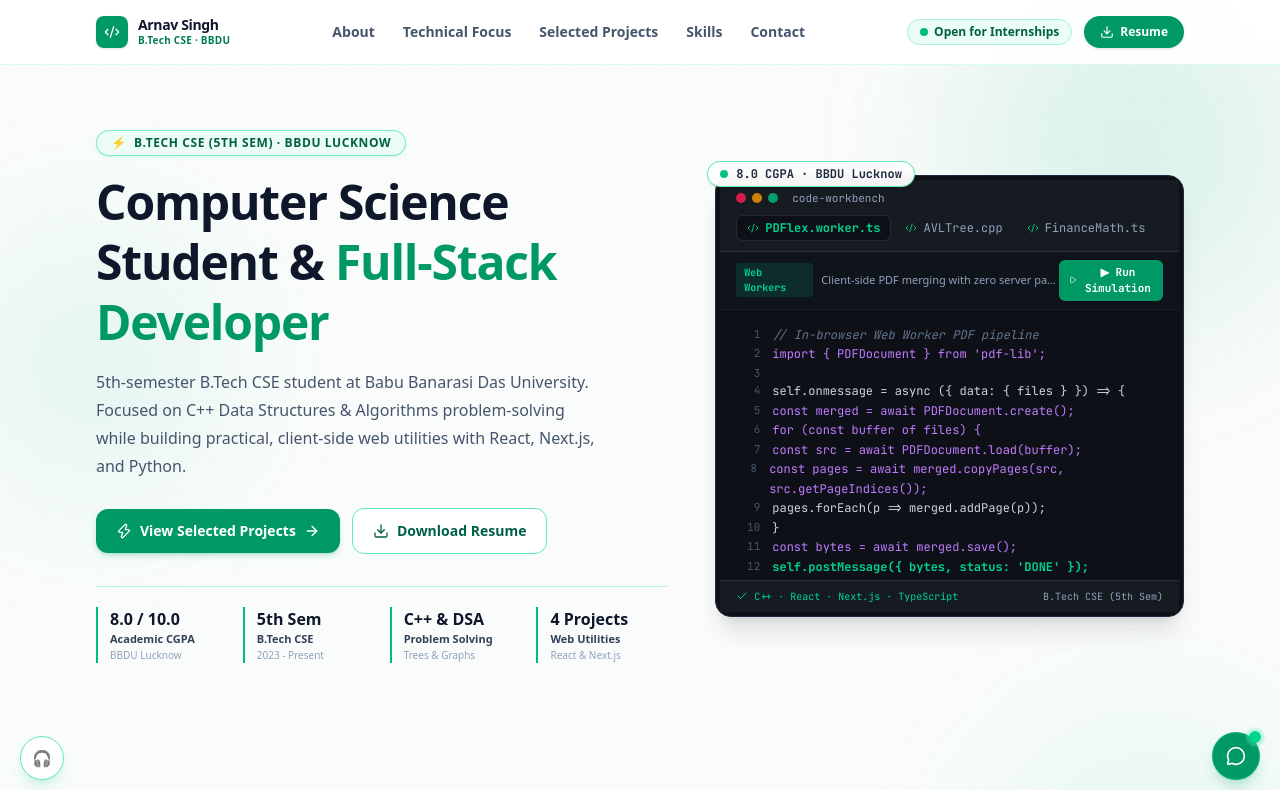
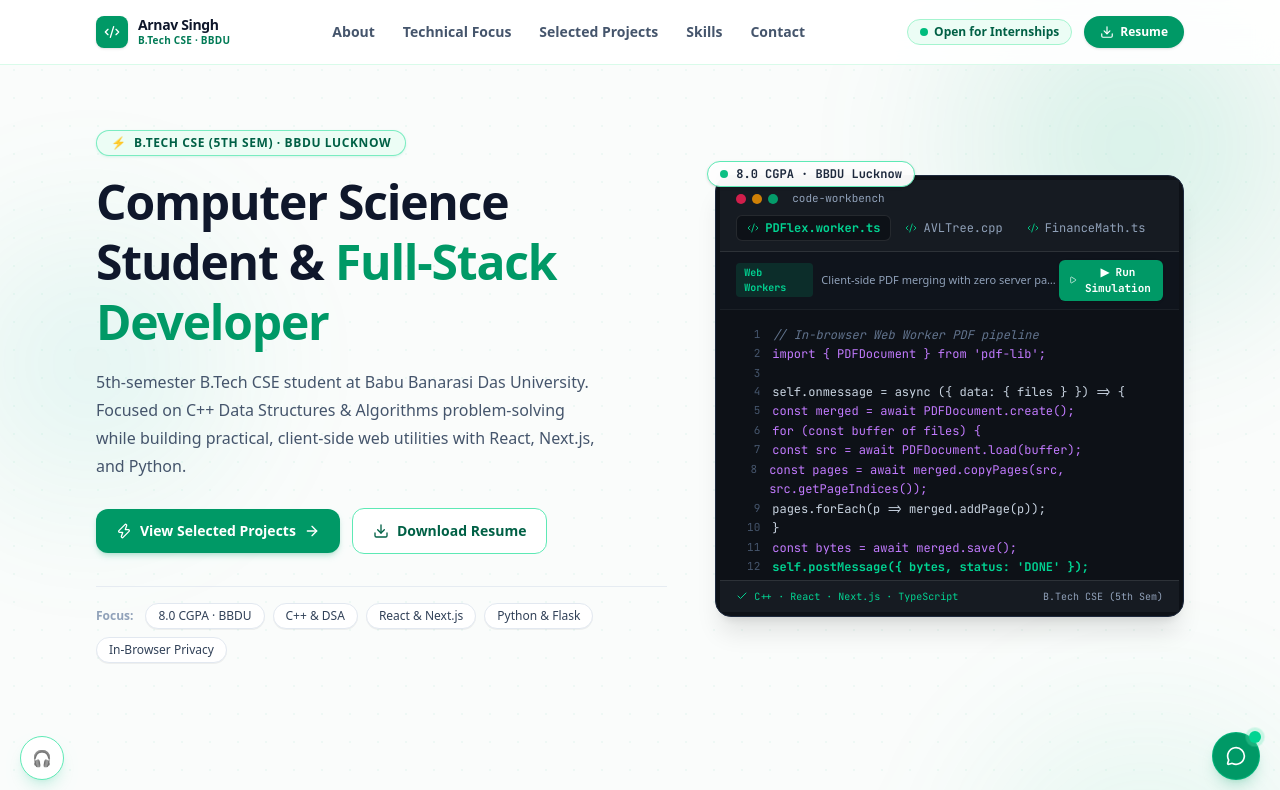
Before and after one commit to Arnav20007/portfolio, a Next.js app: page / in a window 1280 px wide. Shown: the top 790 px of the page. Built offline with nearby package versions, Linux system fonts and the light colour scheme.

Commit message:
style: remove dashed box and chunky stats bar, use minimal understated focus tags

```diff
--- a/src/app/page.tsx
+++ b/src/app/page.tsx
@@ -499,19 +499,16 @@ function Hero() {
           </a>
         </div>
 
-        {/* Stats Row */}
-        <div className="mt-8 border-t border-emerald-200/80 pt-5 grid grid-cols-2 sm:grid-cols-4 gap-4">
-          {[
-            { val: "8.0 / 10.0", label: "Academic CGPA", sub: "BBDU Lucknow" },
-            { val: "5th Sem", label: "B.Tech CSE", sub: "2023 - Present" },
-            { val: "C++ & DSA", label: "Problem Solving", sub: "Trees & Graphs" },
-            { val: "4 Projects", label: "Web Utilities", sub: "React & Next.js" },
-          ].map((stat) => (
-            <div key={stat.label} className="border-l-2 border-emerald-500 pl-3">
-              <div className="text-base font-black text-slate-900">{stat.val}</div>
-              <div className="text-[11px] font-bold text-slate-700">{stat.label}</div>
-              <div className="text-[10px] text-slate-400">{stat.sub}</div>
-            </div>
+        {/* Clean, Understated Focus Tags (No chunky boxes) */}
+        <div className="mt-8 flex flex-wrap items-center gap-2 pt-4 border-t border-slate-200/80">
+          <span className="text-xs font-semibold text-slate-400 mr-1">Focus:</span>
+          {["8.0 CGPA · BBDU", "C++ & DSA", "React & Next.js", "Python & Flask", "In-Browser Privacy"].map((item) => (
+            <span
+              key={item}
+              className="rounded-full border border-slate-200 bg-white px-3 py-1 text-xs font-medium text-slate-700 shadow-2xs"
+            >
+              {item}
+            </span>
           ))}
         </div>
       </div>
@@ -855,7 +852,7 @@ function ContactSection() {
         </p>
       </div>
 
-      <div className="rounded-3xl border-2 border-dashed border-emerald-300 bg-emerald-50/50 p-7 sm:p-10 backdrop-blur-sm shadow-sm">
+      <div className="rounded-2xl border border-slate-200/90 bg-white p-7 sm:p-10 shadow-sm">
         <div className="flex flex-col gap-5 lg:flex-row lg:items-center lg:justify-between">
           <div className="max-w-xl">
             <h3 className="text-xl font-black text-slate-900 sm:text-2xl">
```
